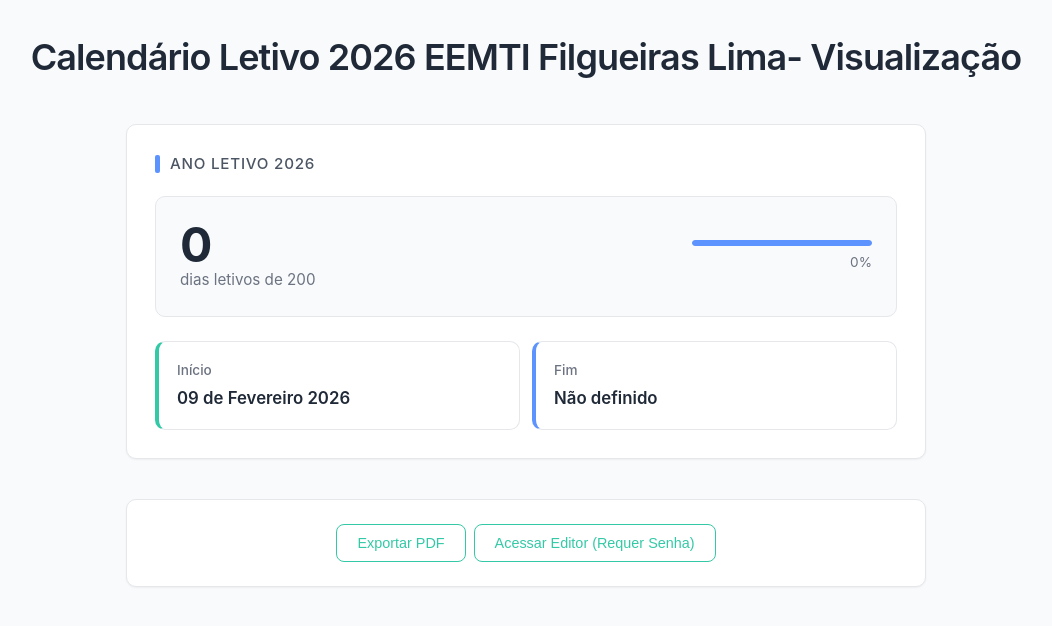
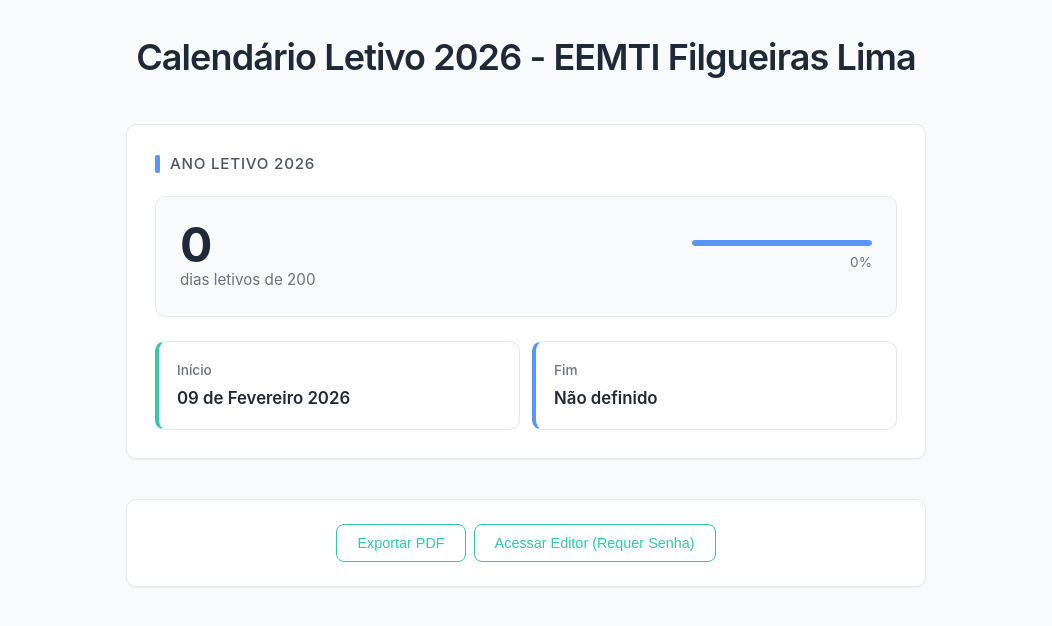
Before and after one commit to guiluissantos-afk/calendario-letivo, a plain HTML site: page index.html in a window 1280 px wide. Shown: the whole page, without its empty margins (114-1166 px from the left). Drawn offline with nearby package versions, Linux system fonts and the light colour scheme; no server answers.

Commit message:
Update index.html

```diff
--- a/index.html
+++ b/index.html
@@ -8,7 +8,7 @@
   </head>
 
   <body>
-    <h1>Calendário Letivo 2026 EEMTI Filgueiras Lima- Visualização</h1>
+    <h1>Calendário Letivo 2026 - EEMTI Filgueiras Lima</h1>
 
     <div id="totals">
       <h2>Ano Letivo 2026</h2>
```
